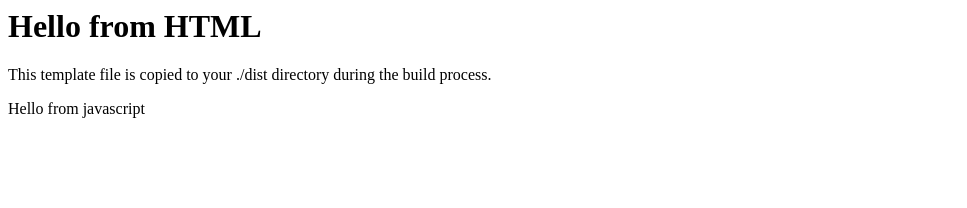
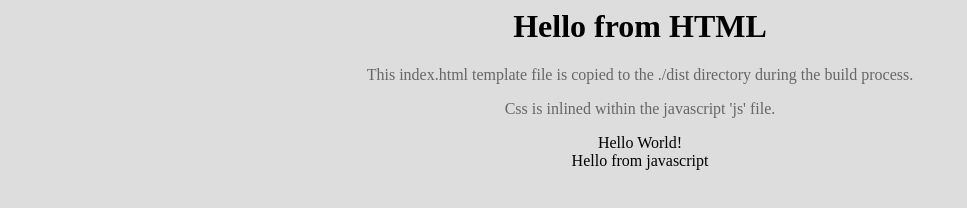
Before and after one commit to ICJIA/icjia-simple-webpack-example, a website built with webpack: page index.html in a window 1280 px wide. Shown: the whole page, without its empty margins (0-967 px from the left). Built offline with nearby package versions, Linux system fonts and the light colour scheme.

Commit message:
updated with css

```diff
--- /dev/null
+++ b/app/css/app.css
@@ -0,0 +1,6 @@
+body {
+  background: #ddd;
+  text-align: center;
+}
+
+.faded {color: #666;}
--- a/app/index.js
+++ b/app/index.js
@@ -1,12 +1,12 @@
- import _ from 'lodash';
 
-function component () {
-  var element = document.createElement('div');
+//import css
+import './css/app.css'
 
-  /* lodash is required for the next line to work */
-  element.innerHTML = _.join(['Hello from javascript'], ' ');
-
+function component (el, text) {
+  var element = document.createElement(el);
+  element.innerHTML = text;
   return element;
 }
 
-document.body.appendChild(component());
+document.body.appendChild(component('div','Hello World!'));
+document.body.appendChild(component('div','Hello from javascript'));
--- a/index.html
+++ b/index.html
@@ -4,7 +4,9 @@
   </head>
   <body>
     <h1>Hello from HTML</h1>
-    <p>This template file is copied to your ./dist directory during the build process.</p>
+
+    <p class="faded">This index.html template file is copied to the ./dist directory during the build process.</p>
+    <p class="faded">Css is inlined within the javascript 'js' file.</p>
     <script type="text/javascript" src="/build.js"></script></body>
   </body>
 </html>
--- a/webpack.config.js
+++ b/webpack.config.js
@@ -17,6 +17,17 @@ module.exports = {
         test: /\.js$/,
         loader: 'babel-loader',
         exclude: /node_modules/
+      },
+      {
+        test: /\.(png|jpg|gif|svg)$/,
+        loader: 'file-loader',
+        options: {
+          name: '[name].[ext]?[hash]'
+        }
+      },
+      {
+        test: /\.css$/,
+        loader: "style-loader!css-loader"
       },
       {
         test: /\.(png|jpg|gif|svg)$/,
```
Also changed, not shown: package.json (+7 -7 lines).
